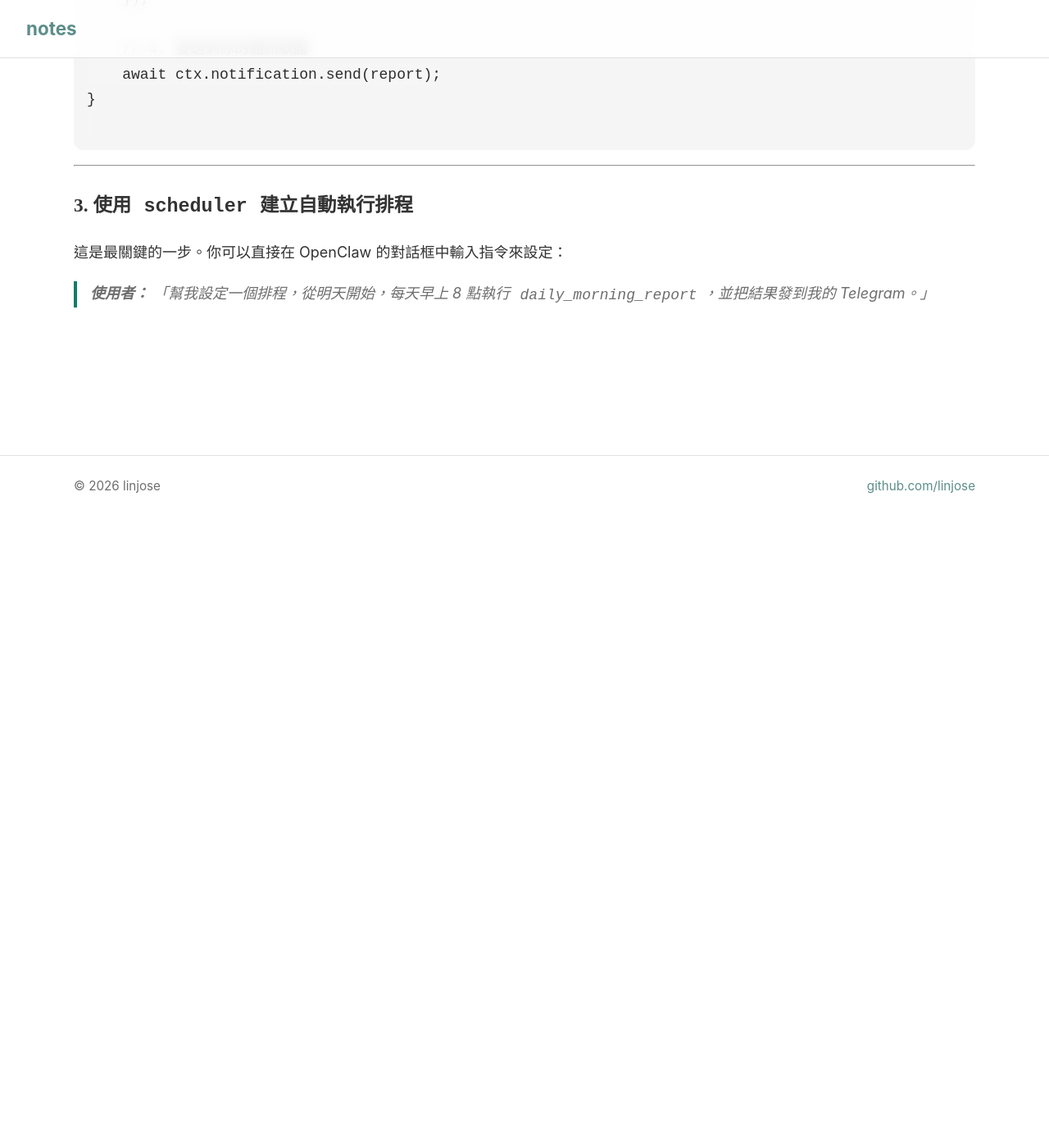
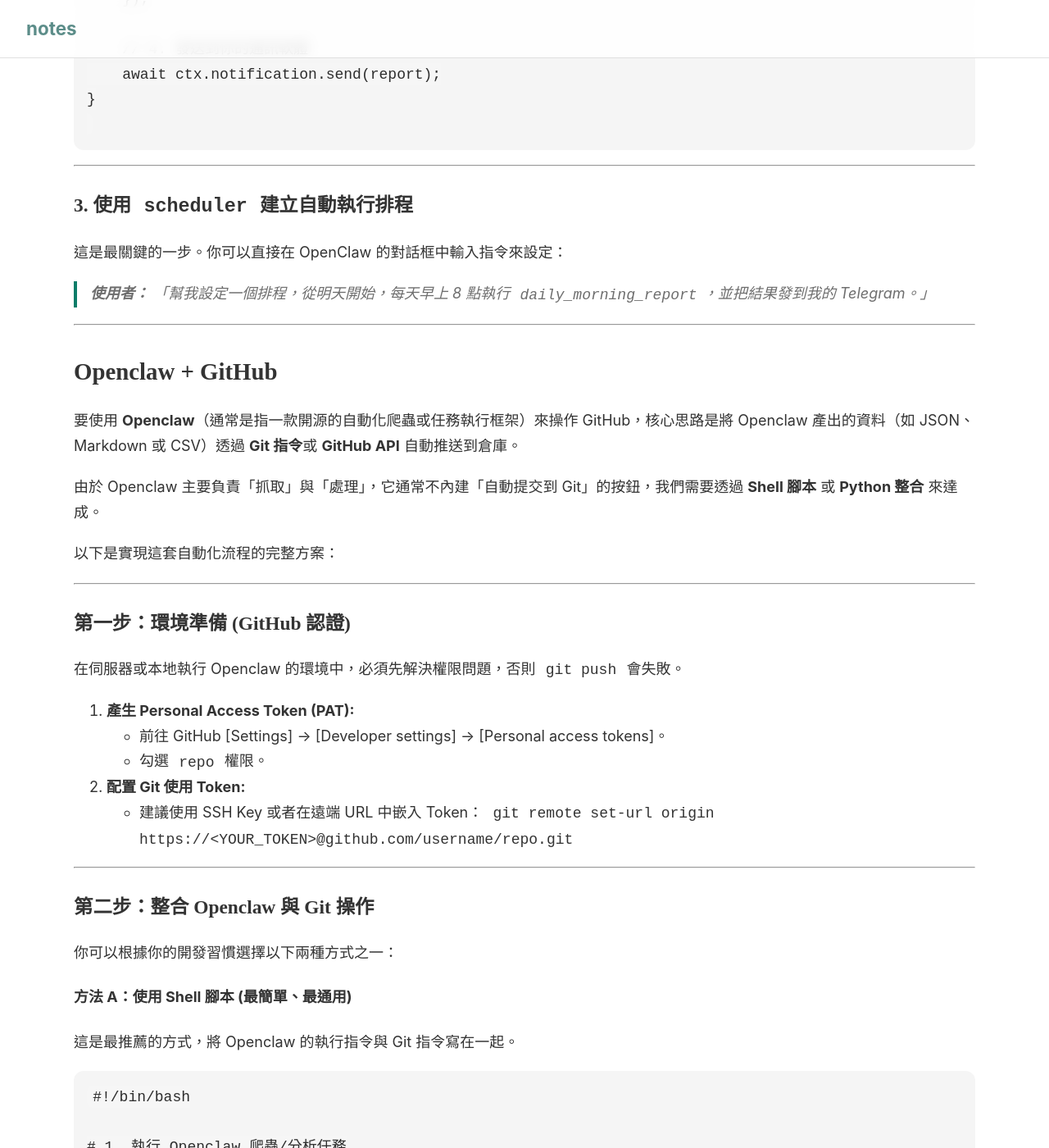
Before and after one commit to linjose/notes, a Jekyll site: the page built from _posts/2026-02-20-openclaw.md, in a window 1280 px wide and 1400 px high, scrolled down 4763 px. Shown: the whole window at 82% size. Built offline with Jekyll 4.4.1, drawn with Linux system fonts in a browser that asks for light colours; before the commit the page ends 5393 px from its top, so only the background shows below that; some of the changed text lies outside the part shown.

Commit message:
Update 2026-02-20-openclaw.md

````diff
--- a/_posts/2026-02-20-openclaw.md
+++ b/_posts/2026-02-20-openclaw.md
@@ -176,3 +176,123 @@
 這是最關鍵的一步。你可以直接在 OpenClaw 的對話框中輸入指令來設定：
 
 > **使用者：** 「幫我設定一個排程，從明天開始，每天早上 8 點執行 `daily_morning_report`，並把結果發到我的 Telegram。」
+
+
+---
+
+## Openclaw + GitHub
+
+要使用 **Openclaw**（通常是指一款開源的自動化爬蟲或任務執行框架）來操作 GitHub，核心思路是將 Openclaw 產出的資料（如 JSON、Markdown 或 CSV）透過 **Git 指令**或 **GitHub API** 自動推送到倉庫。
+
+由於 Openclaw 主要負責「抓取」與「處理」，它通常不內建「自動提交到 Git」的按鈕，我們需要透過 **Shell 腳本** 或 **Python 整合** 來達成。
+
+以下是實現這套自動化流程的完整方案：
+
+---
+
+### 第一步：環境準備 (GitHub 認證)
+
+在伺服器或本地執行 Openclaw 的環境中，必須先解決權限問題，否則 `git push` 會失敗。
+
+1. **產生 Personal Access Token (PAT):**
+* 前往 GitHub [Settings] -> [Developer settings] -> [Personal access tokens]。
+* 勾選 `repo` 權限。
+
+
+2. **配置 Git 使用 Token:**
+* 建議使用 SSH Key 或者在遠端 URL 中嵌入 Token：
+`git remote set-url origin https://<YOUR_TOKEN>@github.com/username/repo.git`
+
+
+
+---
+
+### 第二步：整合 Openclaw 與 Git 操作
+
+你可以根據你的開發習慣選擇以下兩種方式之一：
+
+#### 方法 A：使用 Shell 腳本 (最簡單、最通用)
+
+這是最推薦的方式，將 Openclaw 的執行指令與 Git 指令寫在一起。
+
+```bash
+#!/bin/bash
+
+# 1. 執行 Openclaw 爬蟲/分析任務
+# 假設 Openclaw 的啟動指令如下，並將結果輸出到 results 目錄
+openclaw run my_task.yaml
+
+# 2. 進入資料倉庫目錄
+cd /path/to/your/github-repo
+
+# 3. 執行 Git 標準流程
+git add .
+TIMESTAMP=$(date "+%Y-%m-%d %H:%M:%S")
+git commit -m "Auto-update: $TIMESTAMP"
+git push origin main
+
+```
+
+#### 方法 B：使用 Python 腳本 (適合 AI 分析後處理)
+
+如果你在 Openclaw 抓取後，還需要用 Python 進行 AI 分析（如呼叫 OpenAI API），可以用 `GitPython` 套件來完成。
+
+```python
+import os
+from git import Repo # pip install GitPython
+
+def upload_to_github(repo_path, commit_message):
+    repo = Repo(repo_path)
+
+    # 確保在正確的分支
+    repo.git.add(all=True)
+    repo.index.commit(commit_message)
+    origin = repo.remote(name='origin')
+    origin.push()
+
+# 執行流程
+# 1. 調用 Openclaw 抓取數據
+# 2. AI 分析邏輯...
+# 3. 上傳結果
+upload_to_github('./my-data-repo', 'Update AI analysis results')
+
+```
+
+---
+
+### 第三步：實現「定期」自動化
+
+要讓這一切自動運作，你需要一個調度器。
+
+1. **使用 Linux Cron (最穩定):**
+輸入 `crontab -e`，設定每天凌晨 2 點執行：
+```bash
+0 2 * * * /bin/bash /path/to/your/upload_script.sh
+
+```
+
+
+2. **使用 GitHub Actions (雲端全自動):**
+如果你的 Openclaw 可以在 Docker 或 GitHub 的虛擬環境中運行，你可以直接寫一個 `.github/workflows/main.yml`。
+* **優點：** 不用自己準備伺服器。
+* **缺點：** 如果爬蟲需要特定 IP 或長延時，Actions 可能會被封或超時。
+
+
+
+---
+
+### 具體應用場景建議
+
+| 需求 | 建議做法 |
+| --- | --- |
+| **定期 Commit 資料** | 使用 `cron` + `git commit`。 |
+| **上傳爬蟲結果** | 在 Openclaw 任務結束的 `hook` 或迴圈中加入 `git push`。 |
+| **AI 分析結果** | 建議先將 AI 處理後的結果存為 **Markdown**，這樣在 GitHub 上可以直接預覽美觀的報告。 |
+
+---
+
+### ⚠️ 注意事項
+
+* **避免頻繁 Commit:** 如果爬蟲每分鐘跑一次，建議先將資料暫存，每 6 或 12 小時才 Commit 一次，否則 Git 歷史紀錄會變得非常臃腫。
+* **`.gitignore` 設定:** 確保不要把 Openclaw 的日誌 (logs) 或敏感設定檔 (config.yaml) 推送到公開倉庫。
+* **衝突處理:** 如果你在多台電腦操作同一個 Repo，記得在腳本開頭先執行 `git pull --rebase`。
````
Also changed, not shown: other parts of _posts/2026-02-20-openclaw.md (+1 -1 lines).
